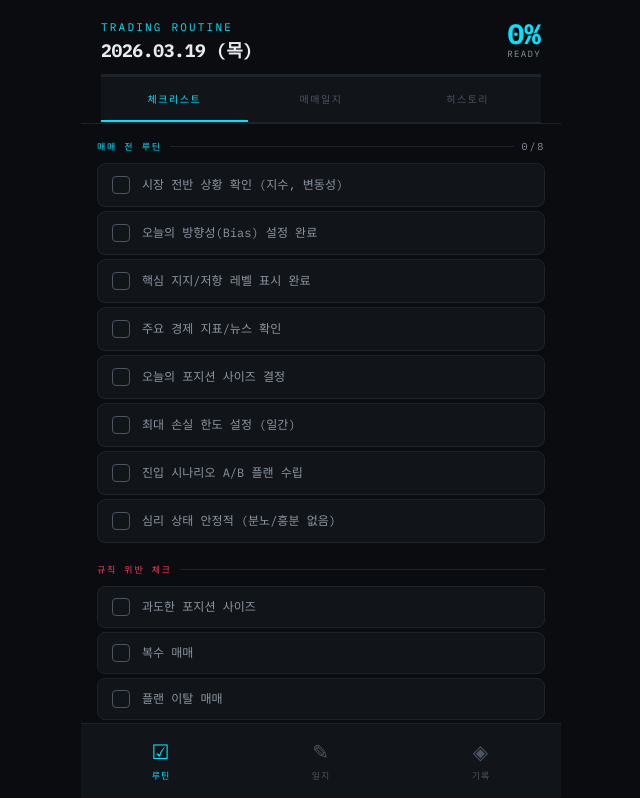
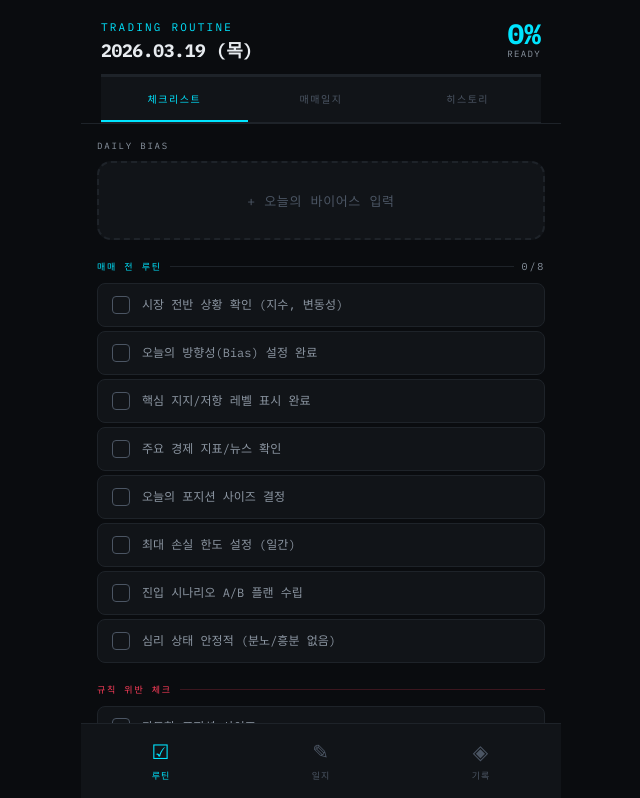
Before and after one commit to choinju26/trading-routine, a React (Vite) app: page / in a window 1280 px wide. Shown: the top 798 px of the page, without its empty margins (319-959 px from the left). Built offline with nearby package versions, Linux system fonts and the light colour scheme.

Commit message:
add daily bias

```diff
--- a/src/App.jsx
+++ b/src/App.jsx
@@ -43,6 +43,8 @@ const EMPTY_LOG = () => ({
   pnl: "",
   emotion: "",
   note: "",
+  dailyBias: "",
+  biasNote: "",
   saved: false,
 });
 
@@ -107,6 +109,7 @@ export default function App() {
   const [log, setLog] = useState(EMPTY_LOG());
   const [history, setHistory] = useState({});
   const [saveAnim, setSaveAnim] = useState(false);
+  const [biasEditing, setBiasEditing] = useState(false);
   const [startCapital, setStartCapital] = useState("");
   const [editingCapital, setEditingCapital] = useState(false);
   const [capitalInput, setCapitalInput] = useState("");
@@ -252,6 +255,67 @@ export default function App() {
 
       {tab === "check" && (
         <div style={s.content}>
+
+          {/* DAILY BIAS */}
+          <div style={{ marginBottom: 20 }}>
+            <div style={{ fontSize: 9, letterSpacing: "0.2em", color: sub, textTransform: "uppercase", marginBottom: 10 }}>Daily Bias</div>
+            {!biasEditing && !log.dailyBias ? (
+              <div
+                onClick={() => setBiasEditing(true)}
+                style={{ display: "flex", alignItems: "center", justifyContent: "center", padding: "28px 16px", background: card, border: `2px dashed ${border}`, borderRadius: 14, cursor: "pointer" }}
+              >
+                <span style={{ fontSize: 13, color: muted, letterSpacing: "0.05em" }}>+ 오늘의 바이어스 입력</span>
+              </div>
+            ) : biasEditing ? (
+              <div style={{ background: card, border: `1px solid ${border}`, borderRadius: 14, padding: 16 }}>
+                <div style={{ display: "flex", gap: 8, marginBottom: 12 }}>
+                  {["BULLISH 📈", "BEARISH 📉", "NEUTRAL ➡️"].map((b) => {
+                    const key = b.split(" ")[0];
+                    const isB = log.dailyBias === key;
+                    const col = key === "BULLISH" ? green : key === "BEARISH" ? danger : gold;
+                    return (
+                      <button key={key}
+                        onClick={() => setField("dailyBias", key)}
+                        style={{ flex: 1, padding: "10px 4px", borderRadius: 10, border: `1.5px solid ${isB ? col : border}`, background: isB ? `${col}18` : "transparent", color: isB ? col : sub, fontFamily: "inherit", fontSize: 11, fontWeight: isB ? 700 : 400, cursor: "pointer", transition: "all 0.2s" }}>
+                        {b}
+                      </button>
+                    );
+                  })}
+                </div>
+                <textarea
+                  style={{ ...s.field, minHeight: 72, resize: "none", lineHeight: 1.6, fontSize: 12, marginBottom: 10 }}
+                  placeholder="바이어스 근거 메모 (지지/저항, 추세, 뉴스 등)"
+                  value={log.biasNote}
+                  onChange={(e) => setField("biasNote", e.target.value)}
+                />
+                <button onClick={() => setBiasEditing(false)}
+                  style={{ width: "100%", padding: "10px", borderRadius: 8, border: "none", background: accent, color: "#000", fontWeight: 700, fontFamily: "inherit", fontSize: 11, cursor: "pointer", letterSpacing: "0.1em" }}>
+                  확인
+                </button>
+              </div>
+            ) : (
+              <div
+                onClick={() => setBiasEditing(true)}
+                style={{
+                  background: log.dailyBias === "BULLISH" ? "rgba(6,214,160,0.07)" : log.dailyBias === "BEARISH" ? "rgba(255,61,90,0.07)" : "rgba(255,209,102,0.07)",
+                  border: `1.5px solid ${log.dailyBias === "BULLISH" ? "rgba(6,214,160,0.3)" : log.dailyBias === "BEARISH" ? "rgba(255,61,90,0.3)" : "rgba(255,209,102,0.3)"}`,
+                  borderRadius: 14, padding: "18px 20px", cursor: "pointer"
+                }}
+              >
+                <div style={{ display: "flex", justifyContent: "space-between", alignItems: "center", marginBottom: log.biasNote ? 10 : 0 }}>
+                  <div style={{
+                    fontSize: 28, fontWeight: 900, letterSpacing: "0.05em",
+                    color: log.dailyBias === "BULLISH" ? green : log.dailyBias === "BEARISH" ? danger : gold
+                  }}>
+                    {log.dailyBias === "BULLISH" ? "📈 BULLISH" : log.dailyBias === "BEARISH" ? "📉 BEARISH" : "➡️ NEUTRAL"}
+                  </div>
+                  <span style={{ fontSize: 10, color: sub, letterSpacing: "0.1em" }}>수정 ✎</span>
+                </div>
+                {log.biasNote && <div style={{ fontSize: 12, color: sub, lineHeight: 1.6 }}>{log.biasNote}</div>}
+              </div>
+            )}
+          </div>
+
           <div style={s.section}>
             <div style={s.secTitle}>
               <span>매매 전 루틴</span><div style={s.secLine} />
```
